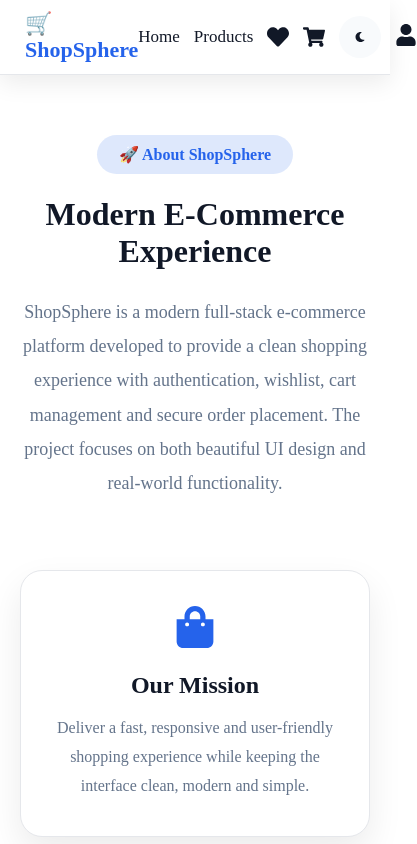
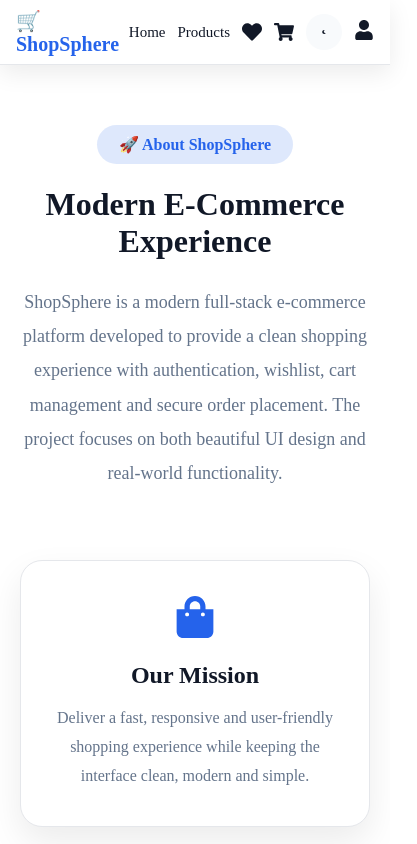
Before and after one commit to shrinepakhredia-ui/ShopSphere, a React (Vite) app: page /about in a window 390 px wide. Shown: the top 844 px of the page, 417 px wide, since content can reach past the window. Built offline with nearby package versions, Linux system fonts and the light colour scheme; no server answers.

Commit message:
Solve the compatibility issue of Navbar

```diff
--- a/src/components/Navbar/Navbar.module.css
+++ b/src/components/Navbar/Navbar.module.css
@@ -357,15 +357,56 @@
 
 @media(max-width:650px){
 
+    .navbar{
+
+        padding:0 16px;
+
+        height:65px;
+
+    }
+
     .logo a{
 
-        font-size:22px;
+        font-size:20px;
 
     }
 
     .navLinks{
 
-        gap:14px;
+        gap:12px;
+
+    }
+
+    .navLinks a{
+
+        font-size:15px;
+
+    }
+
+    .navLinks svg{
+
+        font-size:20px;
+
+    }
+
+    .themeBtn{
+
+        width:36px;
+        height:36px;
+
+        font-size:16px;
+
+    }
+
+    .badge{
+
+        min-width:16px;
+        height:16px;
+
+        font-size:9px;
+
+        top:-6px;
+        right:-8px;
 
     }
 
@@ -373,7 +414,7 @@
 
         width:220px;
 
-        right:-10px;
+        right:-5px;
 
     }
 
```
